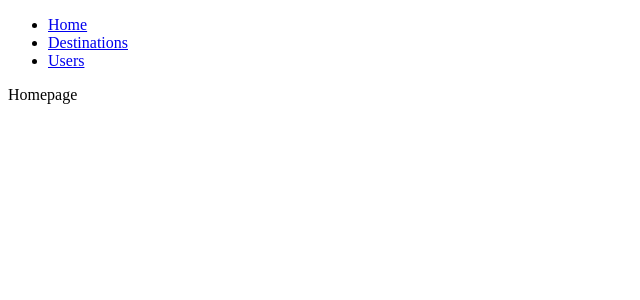
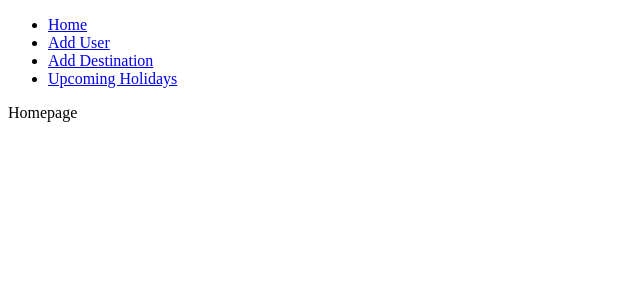
Before and after one commit to taylorwood95/Project_Week4, a Flask app: page / in a window 1280 px wide. Shown: the top 300 px of the page, without its empty margins (0-640 px from the left). Run offline with Flask 2, Linux system fonts and the light colour scheme.

Commit message:
updated base html page

```diff
--- a/templates/base.html
+++ b/templates/base.html
@@ -1,8 +1,4 @@
 <!DOCTYPE html>
-<!--[if lt IE 7]>      <html class="no-js lt-ie9 lt-ie8 lt-ie7"> <![endif]-->
-<!--[if IE 7]>         <html class="no-js lt-ie9 lt-ie8"> <![endif]-->
-<!--[if IE 8]>         <html class="no-js lt-ie9"> <![endif]-->
-<!--[if gt IE 8]>      <html class="no-js"> <!--<![endif]-->
 <html>
     <head>
         <meta charset="utf-8">
@@ -17,8 +13,10 @@
             <nav>
                 <ul class = "menu">
                     <li><a href="/">Home</a></li>
-                    <li><a href="/countries">Destinations</a></li>
-                    <li><a href="/users">Users</a></li>
+                    <li><a href="/users">Add User</a></li>
+                    <li><a href="/countries">Add Destination</a></li>
+                    <li><a href="/holidays">Upcoming Holidays</a></li>
+
                 </ul>
             </nav>
         </header>
```
Also changed, not shown: controllers/users_controller.py (+0 -12 lines), templates/new_user/new_user.html (deleted, +0 -8 lines).
